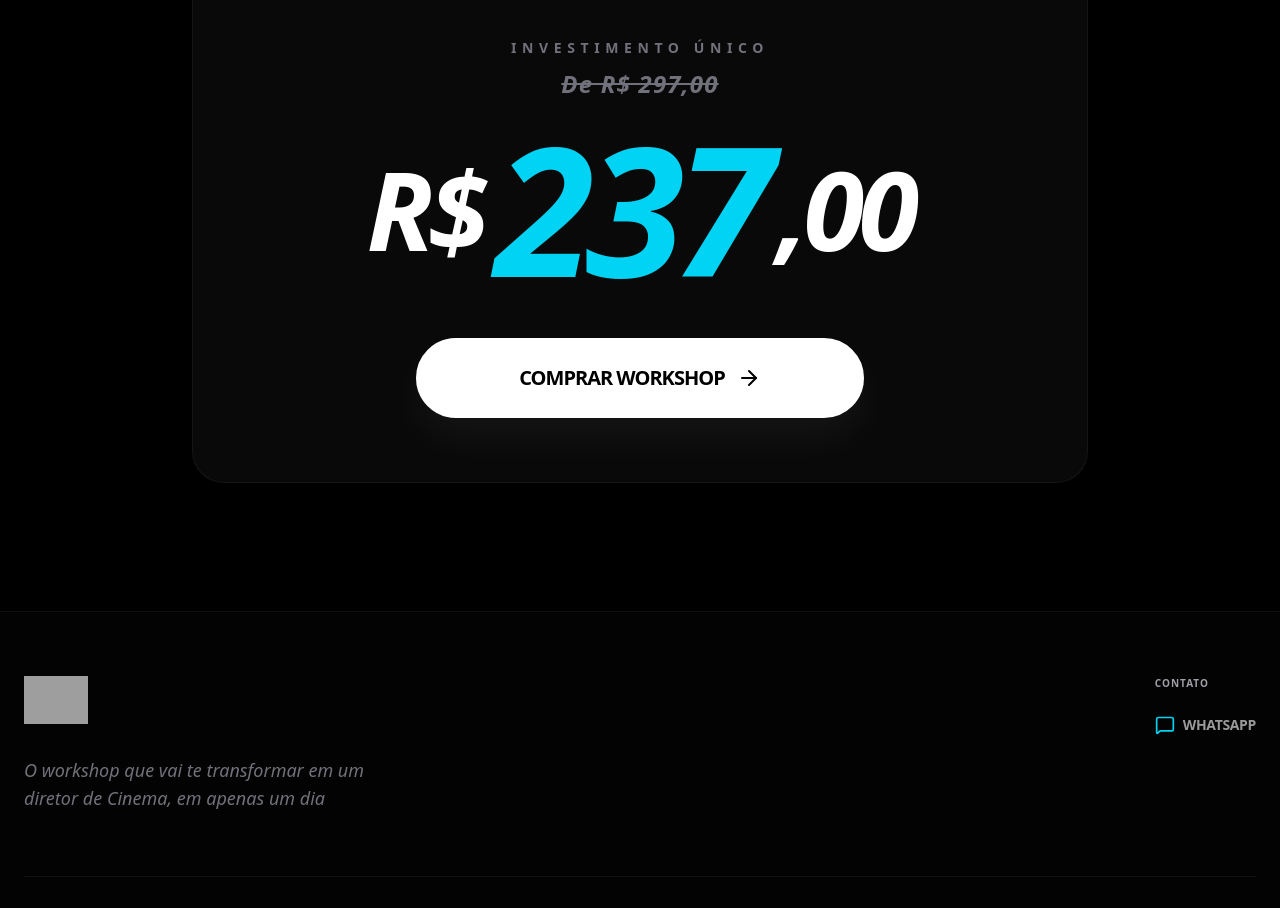
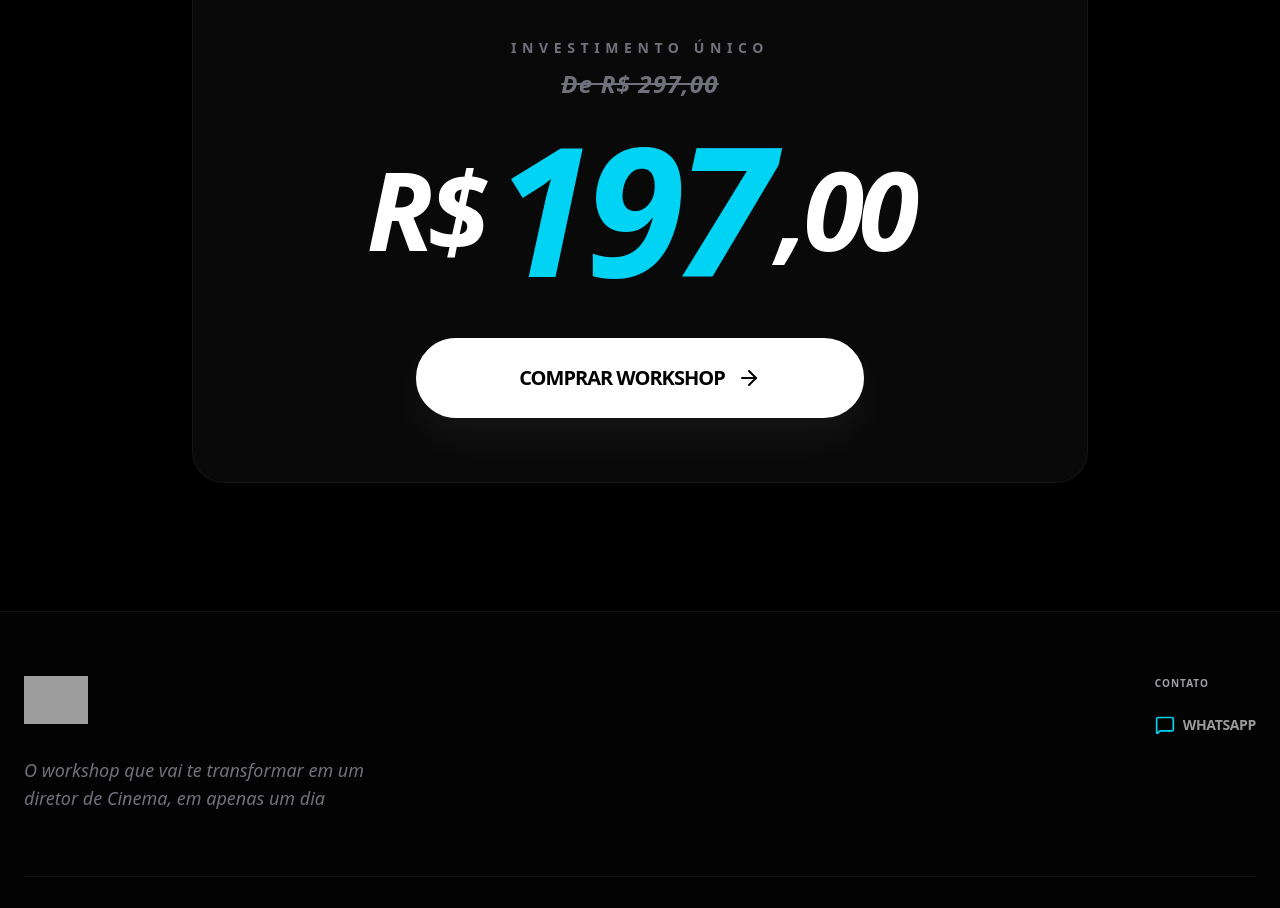
Before and after one commit to felipeferreira3d/site-workshop-3d-animacao-ai, a React (Vite) app: page / in a window 1280 px wide. Shown: the part 7049-7957 px from the top of the page. Built offline with nearby package versions, Linux system fonts and the light colour scheme; grey boxes are pictures that could not be loaded.

Commit message:
feat: update workshop price to R$ 197,00

```diff
--- a/src/App.tsx
+++ b/src/App.tsx
@@ -691,7 +691,7 @@ function WorkshopPage() {
                  </span>
                  <div className="flex justify-center items-center gap-3">
                     <span className="text-[60px] md:text-[110px] font-black leading-none tracking-[-0.05em] text-white italic">R$</span>
-                    <span className="text-[100px] md:text-[180px] font-black leading-none tracking-[-0.05em] text-cyan-400 italic">237</span>
+                    <span className="text-[100px] md:text-[180px] font-black leading-none tracking-[-0.05em] text-cyan-400 italic">197</span>
                     <span className="text-[60px] md:text-[110px] font-black leading-none tracking-[-0.05em] text-white italic">,00</span>
                   </div>
                 </div>
```
